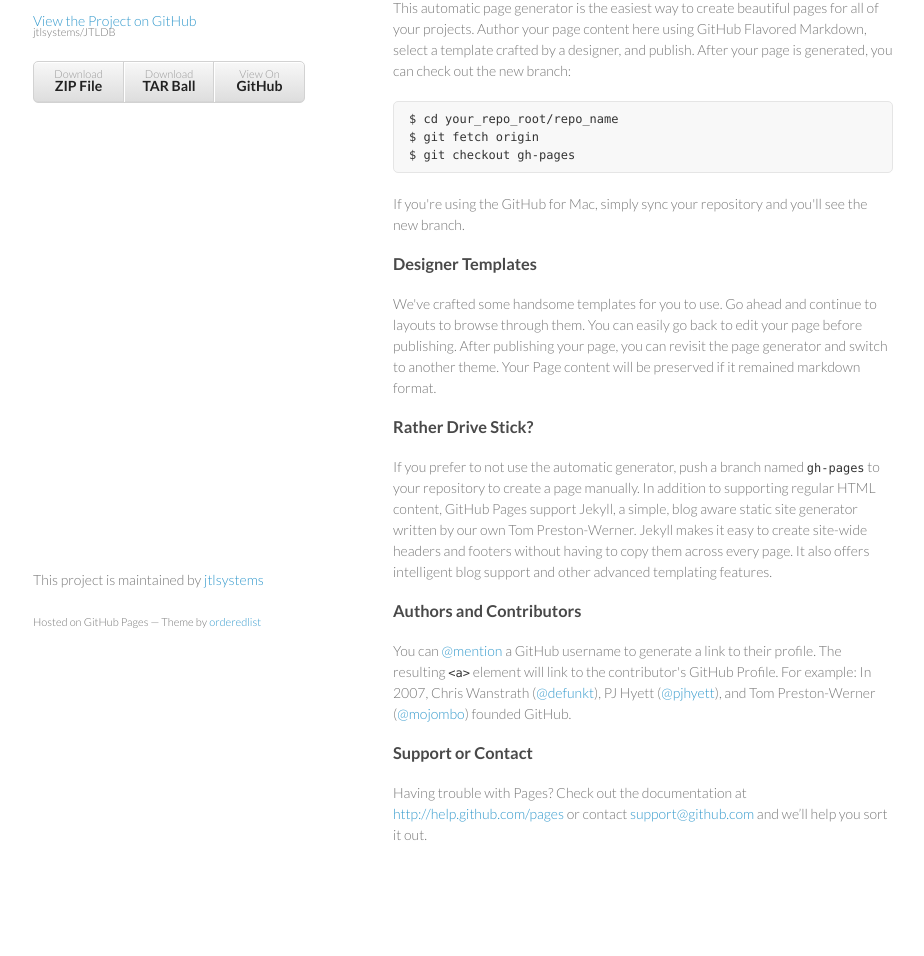
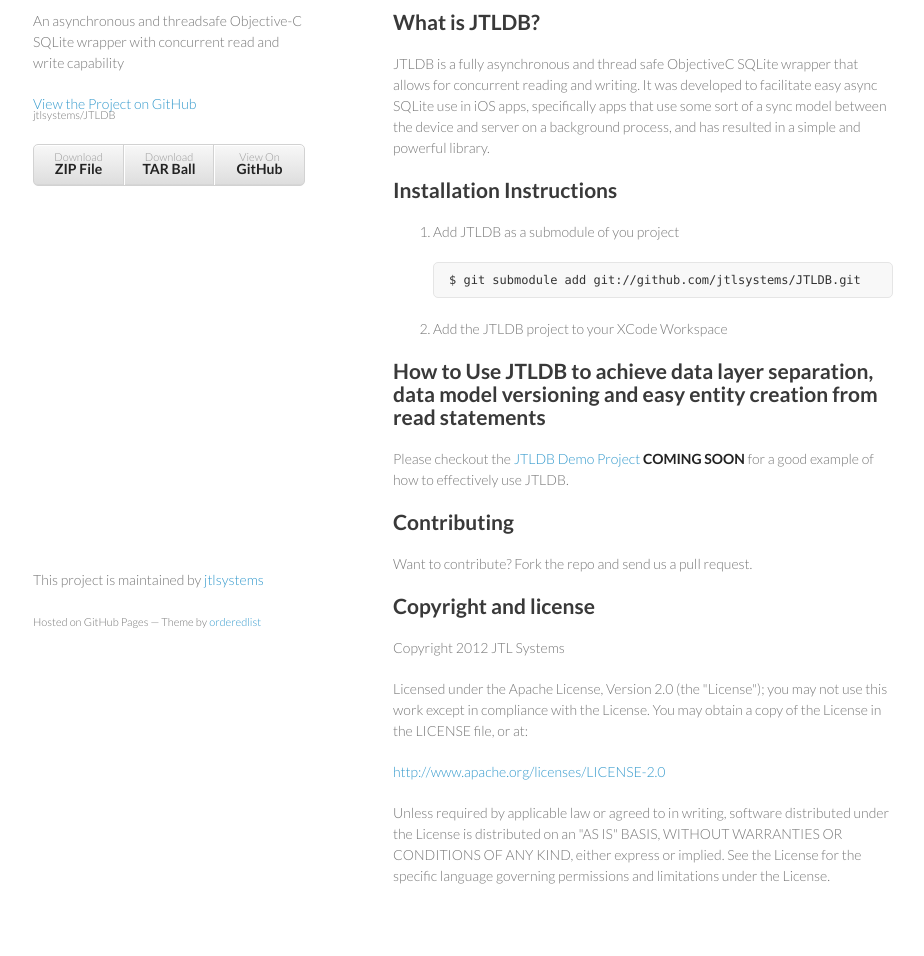
Before and after one commit to chriswjones/JTLDB, a plain HTML site: page index.html in a window 1280 px wide. Shown: the part 99-1055 px from the top of the page, without its empty margins (177-1101 px from the left). Before the commit the page ends 1014 px from the top, so only its background shows below. Drawn offline with Linux system fonts and the light colour scheme.

```diff
--- a/index.html
+++ b/index.html
@@ -16,7 +16,7 @@
     <div class="wrapper">
       <header>
         <h1>JTLDB</h1>
-        <p></p>
+        <p>An asynchronous and threadsafe Objective-C SQLite wrapper with concurrent read and write capability</p>
 
         <p class="view"><a href="https://github.com/jtlsystems/JTLDB">View the Project on GitHub <small>jtlsystems/JTLDB</small></a></p>
 
@@ -28,32 +28,45 @@
         </ul>
       </header>
       <section>
-        <h3>Welcome to GitHub Pages.</h3>
+        <h1>JTLDB</h1>
 
-<p>This automatic page generator is the easiest way to create beautiful pages for all of your projects. Author your page content here using GitHub Flavored Markdown, select a template crafted by a designer, and publish. After your page is generated, you can check out the new branch:</p>
+<h2>What is JTLDB?</h2>
 
-<pre><code>$ cd your_repo_root/repo_name
-$ git fetch origin
-$ git checkout gh-pages
+<p>JTLDB is a fully asynchronous and thread safe ObjectiveC SQLite wrapper that allows for concurrent reading and writing.  It was developed to facilitate easy async SQLite use in iOS apps, specifically apps that use some sort of a sync model between the device and server on a background process, and has resulted in a simple and powerful library.</p>
+
+<h2>Installation Instructions</h2>
+
+<ol>
+<li>
+<p>Add JTLDB as a submodule of you project</p>
+
+<pre><code>$ git submodule add git://github.com/jtlsystems/JTLDB.git
 </code></pre>
+</li>
+<li><p>Add the JTLDB project to your XCode Workspace</p></li>
+</ol><h2>How to Use JTLDB to achieve data layer separation, data model versioning and easy entity creation from read statements</h2>
 
-<p>If you're using the GitHub for Mac, simply sync your repository and you'll see the new branch.</p>
+<p>Please checkout the <a href="">JTLDB Demo Project</a> <strong>COMING SOON</strong> for a good example of how to effectively use JTLDB.</p>
 
-<h3>Designer Templates</h3>
+<h2>Contributing</h2>
 
-<p>We've crafted some handsome templates for you to use. Go ahead and continue to layouts to browse through them. You can easily go back to edit your page before publishing. After publishing your page, you can revisit the page generator and switch to another theme. Your Page content will be preserved if it remained markdown format.</p>
+<p>Want to contribute? Fork the repo and send us a pull request.</p>
 
-<h3>Rather Drive Stick?</h3>
+<h2>Copyright and license</h2>
 
-<p>If you prefer to not use the automatic generator, push a branch named <code>gh-pages</code> to your repository to create a page manually. In addition to supporting regular HTML content, GitHub Pages support Jekyll, a simple, blog aware static site generator written by our own Tom Preston-Werner. Jekyll makes it easy to create site-wide headers and footers without having to copy them across every page. It also offers intelligent blog support and other advanced templating features.</p>
+<p>Copyright 2012 JTL Systems</p>
 
-<h3>Authors and Contributors</h3>
+<p>Licensed under the Apache License, Version 2.0 (the "License");
+you may not use this work except in compliance with the License.
+You may obtain a copy of the License in the LICENSE file, or at:</p>
 
-<p>You can <a href="https://github.com/blog/821" class="user-mention">@mention</a> a GitHub username to generate a link to their profile. The resulting <code>&lt;a&gt;</code> element will link to the contributor's GitHub Profile. For example: In 2007, Chris Wanstrath (<a href="https://github.com/defunkt" class="user-mention">@defunkt</a>), PJ Hyett (<a href="https://github.com/pjhyett" class="user-mention">@pjhyett</a>), and Tom Preston-Werner (<a href="https://github.com/mojombo" class="user-mention">@mojombo</a>) founded GitHub.</p>
+<p><a href="http://www.apache.org/licenses/LICENSE-2.0">http://www.apache.org/licenses/LICENSE-2.0</a></p>
 
-<h3>Support or Contact</h3>
-
-<p>Having trouble with Pages? Check out the documentation at <a href="http://help.github.com/pages">http://help.github.com/pages</a> or contact <a href="mailto:support@github.com">support@github.com</a> and we’ll help you sort it out.</p>
+<p>Unless required by applicable law or agreed to in writing, software
+distributed under the License is distributed on an "AS IS" BASIS,
+WITHOUT WARRANTIES OR CONDITIONS OF ANY KIND, either express or implied.
+See the License for the specific language governing permissions and
+limitations under the License.</p>
       </section>
       <footer>
         <p>This project is maintained by <a href="https://github.com/jtlsystems">jtlsystems</a></p>
```
Also changed, not shown: params.json (+1 -1 lines).
